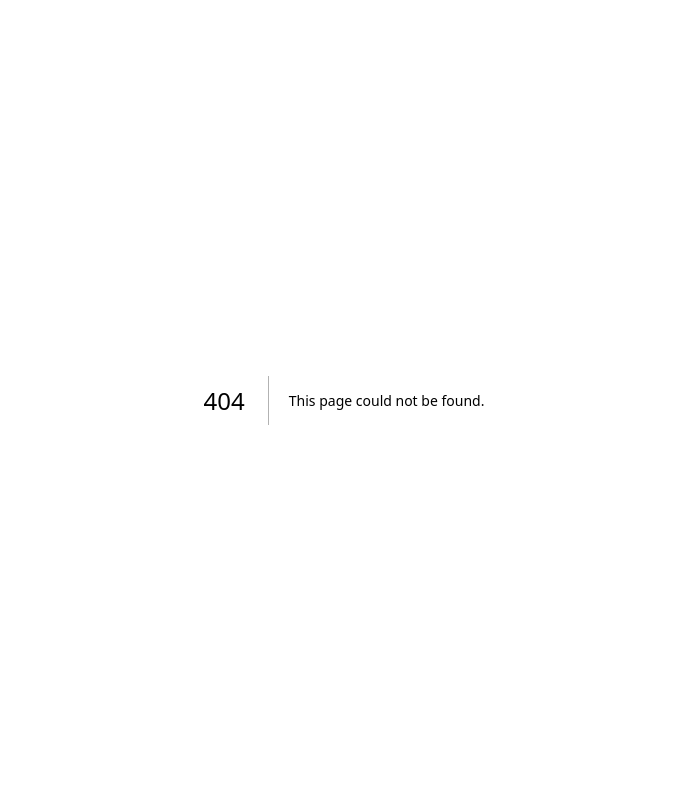
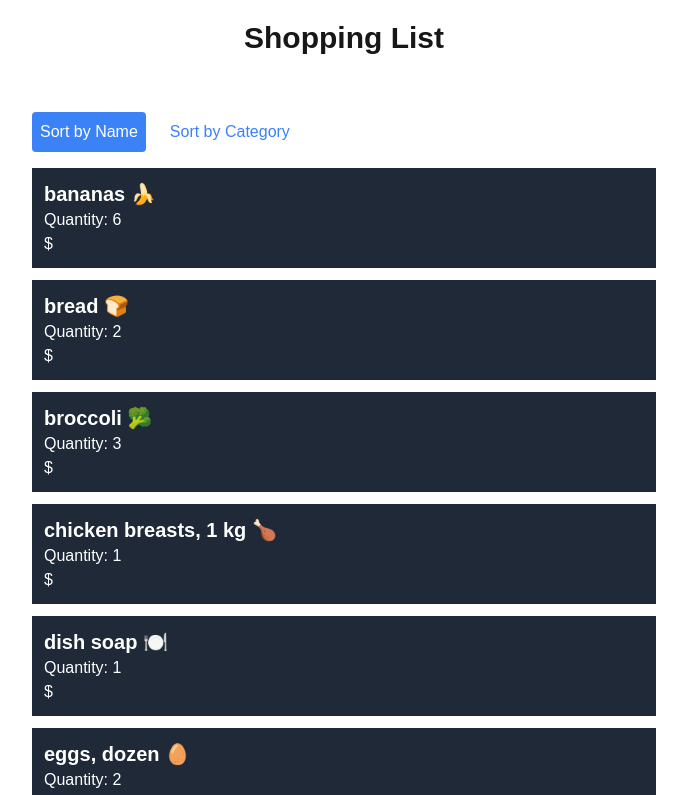
Before and after one commit to sydneywoods33/cprg306-assignments, a Next.js app: page /week-6 in a window 1280 px wide. Before the commit this address had no page. Shown: the top 795 px of the page, without its empty margins (296-983 px from the left). Built offline with nearby package versions, Linux system fonts and the light colour scheme.

Commit message:
completed week 6 assignment

```diff
--- a/app/page.js
+++ b/app/page.js
@@ -32,6 +32,12 @@ export default function Home() {
             </Link>
             <p>Basic Interactivity with Forms</p>
           </li>
+          <li>
+            <Link href="/week-6/">
+              <span className={linkStyles}>Week 6 Assignment</span>
+            </Link>
+            <p>Handling Lists</p>
+          </li>
         </ul>
       </div>
     </main>
--- /dev/null
+++ b/app/week-6/item-list.js
@@ -0,0 +1,56 @@
+"use client";
+
+import React, { useState } from "react";
+import Item from "./item";
+import itemsData from "./items.json";
+
+export default function ItemList() {
+  const [items] = useState(itemsData);
+  const [sortBy, setSortBy] = useState("name");
+
+  const sortedItems = [...items].sort((a, b) => {
+    if (sortBy === "name") {
+      return a.name.localeCompare(b.name);
+    } else if (sortBy === "category") {
+      return a.category.localeCompare(b.category);
+    }
+    return 0;
+  });
+
+  const getButtonClass = (type) => {
+    return sortBy === type
+      ? "bg-blue-500 text-white"
+      : "bg-white text-blue-500";
+  };
+
+  return (
+    <main className="p-6 min-h-screen">
+      <div className="max-w-4xl mx-auto">
+
+        {/* Sorting Buttons */}
+        <div className="flex space-x-4 mb-4">
+          <button
+            onClick={() => setSortBy("name")}
+            className={`p-2 rounded ${getButtonClass("name")}`}
+          >
+            Sort by Name
+          </button>
+
+          <button
+            onClick={() => setSortBy("category")}
+            className={`p-2 rounded ${getButtonClass("category")}`}
+          >
+            Sort by Category
+          </button>
+        </div>
+
+
+
+        {/* Render sorted items */}
+        {sortedItems.map((item) => (
+          <Item key={item.id} {...item} />
+        ))}
+      </div>
+    </main>
+  );
+}
--- /dev/null
+++ b/app/week-6/item.js
@@ -0,0 +1,12 @@
+import React from 'react';
+
+export default function Item({name, quantity, price}) {
+    return (
+    <div className="p-3 mb-3 bg-gray-800  text-white">
+        <h3 className="text-xl font-semibold text-white">{name}</h3>
+        <p>Quantity: {quantity}</p>
+        <p>${price}</p>
+    </div>
+    );
+
+};
--- /dev/null
+++ b/app/week-6/items.json
@@ -0,0 +1,75 @@
+
+[
+    {
+      "id": "1h2GJKH12gkHG31h1H",
+      "name": "milk, 4 L 🥛",
+      "quantity": 1,
+      "category": "dairy"
+    },
+    {
+      "id": "2KJH3k2j3H1k2J3K1H",
+      "name": "bread 🍞",
+      "quantity": 2,
+      "category": "bakery"
+    },
+    {
+      "id": "3h2KJH3k2j3H1k2J3",
+      "name": "eggs, dozen 🥚",
+      "quantity": 2,
+      "category": "dairy"
+    },
+    {
+      "id": "4k2J3K1H2GJKH12gk",
+      "name": "bananas 🍌",
+      "quantity": 6,
+      "category": "produce"
+    },
+    {
+      "id": "5H1h1H2KJH3k2j3H",
+      "name": "broccoli 🥦",
+      "quantity": 3,
+      "category": "produce"
+    },
+    {
+      "id": "6H1k2J3K1H2GJKH1",
+      "name": "chicken breasts, 1 kg 🍗",
+      "quantity": 1,
+      "category": "meat"
+    },
+    {
+      "id": "7gkHG31h1H2KJH3k",
+      "name": "pasta sauce 🍝",
+      "quantity": 3,
+      "category": "canned goods"
+    },
+    {
+      "id": "8j3H1k2J3K1H2GJK",
+      "name": "spaghetti, 454 g 🍝",
+      "quantity": 2,
+      "category": "dry goods"
+    },
+    {
+      "id": "9H12gkHG31h1H2KJ",
+      "name": "toilet paper, 12 pack 🧻",
+      "quantity": 1,
+      "category": "household"
+    },
+    {
+      "id": "10H3k2j3H1k2J3K1",
+      "name": "paper towels, 6 pack",
+      "quantity": 1,
+      "category": "household"
+    },
+    {
+      "id": "11k2J3K1H2GJKH12",
+      "name": "dish soap 🍽️",
+      "quantity": 1,
+      "category": "household"
+    },
+    {
+      "id": "12GJKH12gkHG31h1",
+      "name": "hand soap 🧼",
+      "quantity": 4,
+      "category": "household"
+    }
+  ]
--- /dev/null
+++ b/app/week-6/page.js
@@ -0,0 +1,13 @@
+import ItemList from './item-list';
+
+export default function Page() {
+    return (
+        <main >
+          <div className="max-w-2xl mx-auto">
+            <h1 className="text-3xl font-bold text-center mb-8 pt-5">Shopping List</h1>
+            <ItemList />
+          </div>
+        </main>
+      );
+
+};
```
